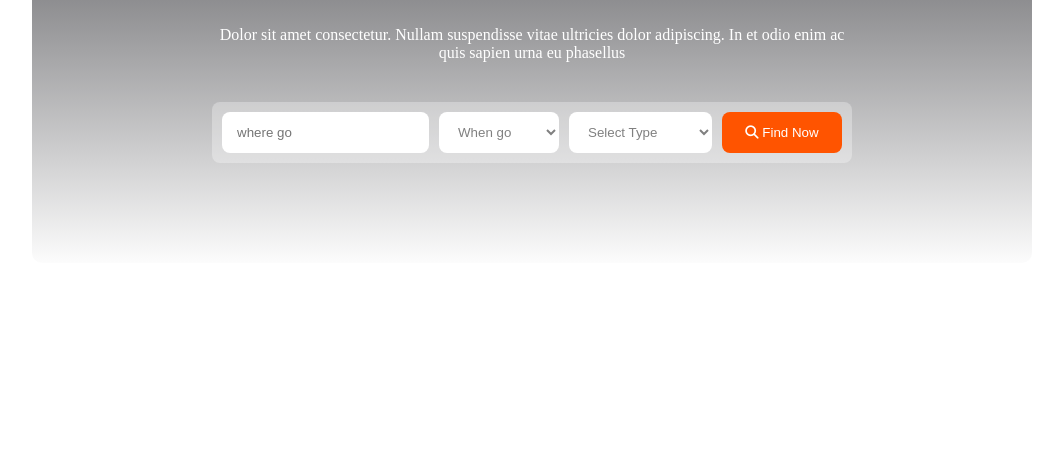
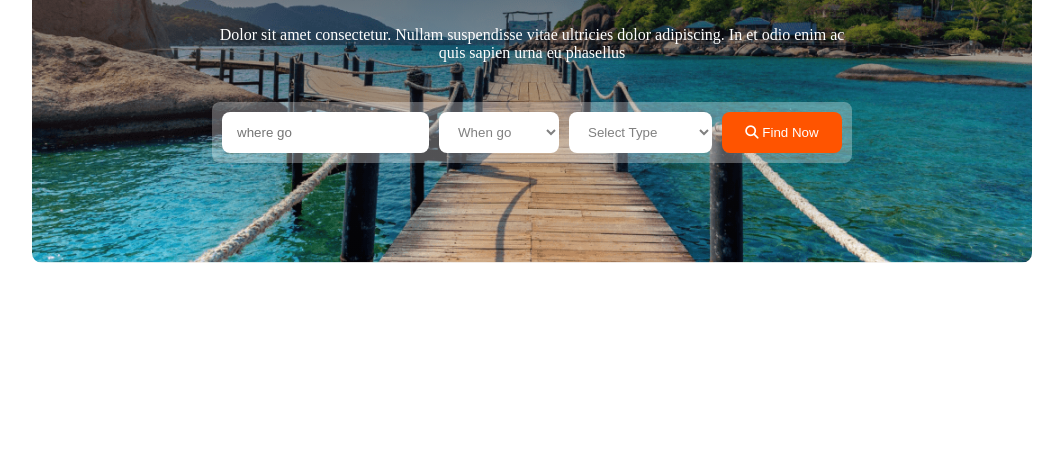
Before and after one commit to prime593/Guri-Bangladesh, a plain HTML site: page index.html in a window 1280 px wide. Shown: the part 336-800 px from the top of the page, without its empty margins (108-1171 px from the left). Drawn offline with Linux system fonts and the light colour scheme; the site is published under a folder, as on GitHub Pages, so addresses that start at the root find nothing.

Commit message:
background  image fixed

```diff
--- a/style/style.css
+++ b/style/style.css
@@ -48,7 +48,7 @@ nav li >a:hover{
 
 /* banner style */
 .banner {
-    background-image: linear-gradient(180deg, rgba(19, 19, 24, 0.8) 1.6%, rgba(19, 19, 24, 0) 101.6%), url("/resources/Images/banner.png");
+    background-image: linear-gradient(180deg, rgba(19, 19, 24, 0.8) 1.6%, rgba(19, 19, 24, 0) 101.6%), url("../resources/Images/banner.png");
     background-size: cover;
     background-repeat: no-repeat;
     background-position: center;
```
